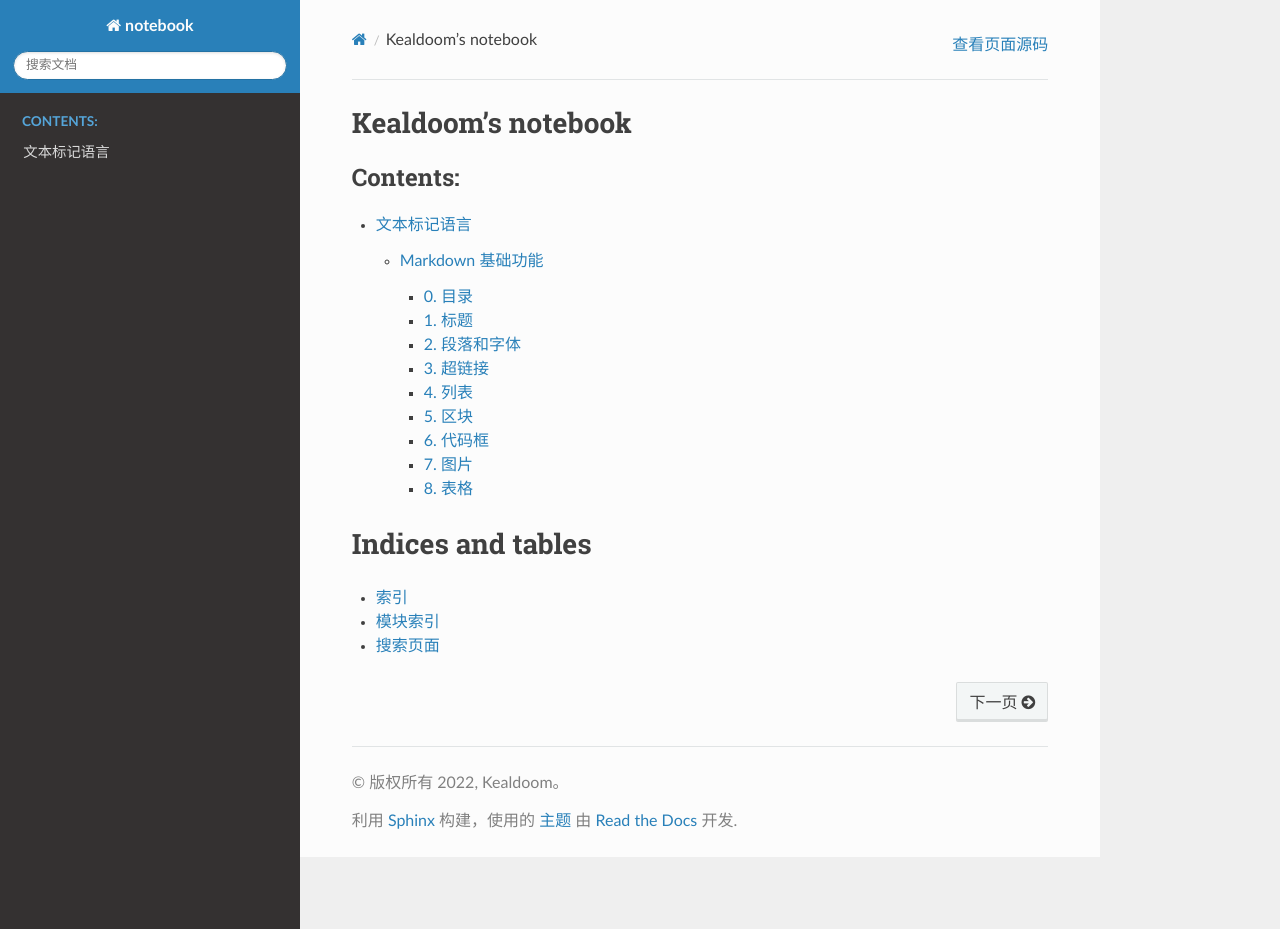
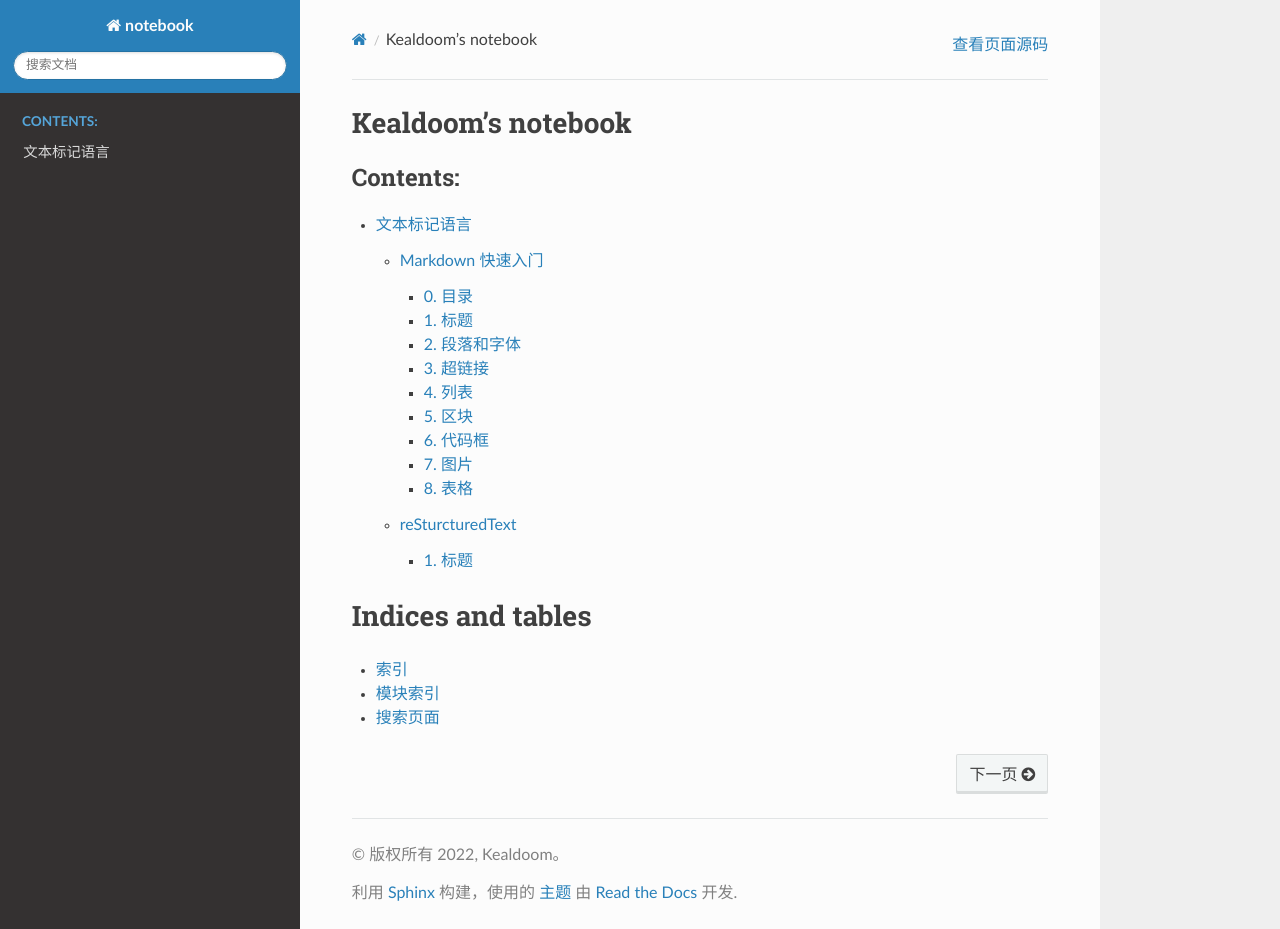
Before and after one commit to kealdoom/kealdoom-notebook, a Sphinx documentation site: the page built from docs/source/index.rst, in a window 1280 px wide and 929 px high. Built offline with Sphinx 7.4.7 and the Read the Docs theme 2.0.0, drawn with Linux system fonts in a browser that asks for light colours.

Commit message:
delete draft

```diff
--- a/docs/source/文本标记语言/Markdown/contents.md
+++ b/docs/source/文本标记语言/Markdown/contents.md
@@ -1,4 +1,4 @@
-# Markdown 基础功能
+# Markdown 快速入门
 
 Markdown 是一种可以使用普通文本编辑器编写的标记语言，通过简单的标记语法，它可以使普通文本内容具有一定的格式。
 
@@ -408,10 +408,10 @@
 
 **展示效果：**
 
-|表头1|表头2|
-|----|----|
-|单元格5|单元格6|
-|单元格7|单元格8|
+| 表头1  | 表头2  |
+|------|------|
+| 单元格5 | 单元格6 |
+| 单元格7 | 单元格8 |
 
 ### 8.1 对齐方式
 
--- a/docs/source/文本标记语言/index.rst
+++ b/docs/source/文本标记语言/index.rst
@@ -5,3 +5,4 @@
    :maxdepth: 2
 
    Markdown/contents.md
+   reStructuredText/contents.rst
--- /dev/null
+++ b/docs/source/文本标记语言/reStructuredText/contents.rst
@@ -0,0 +1,12 @@
+=================
+reSturcturedText
+=================
+
+1. 标题
+========
+
+
+
++++++++++++
+2.二级标题
++++++++++++
```
